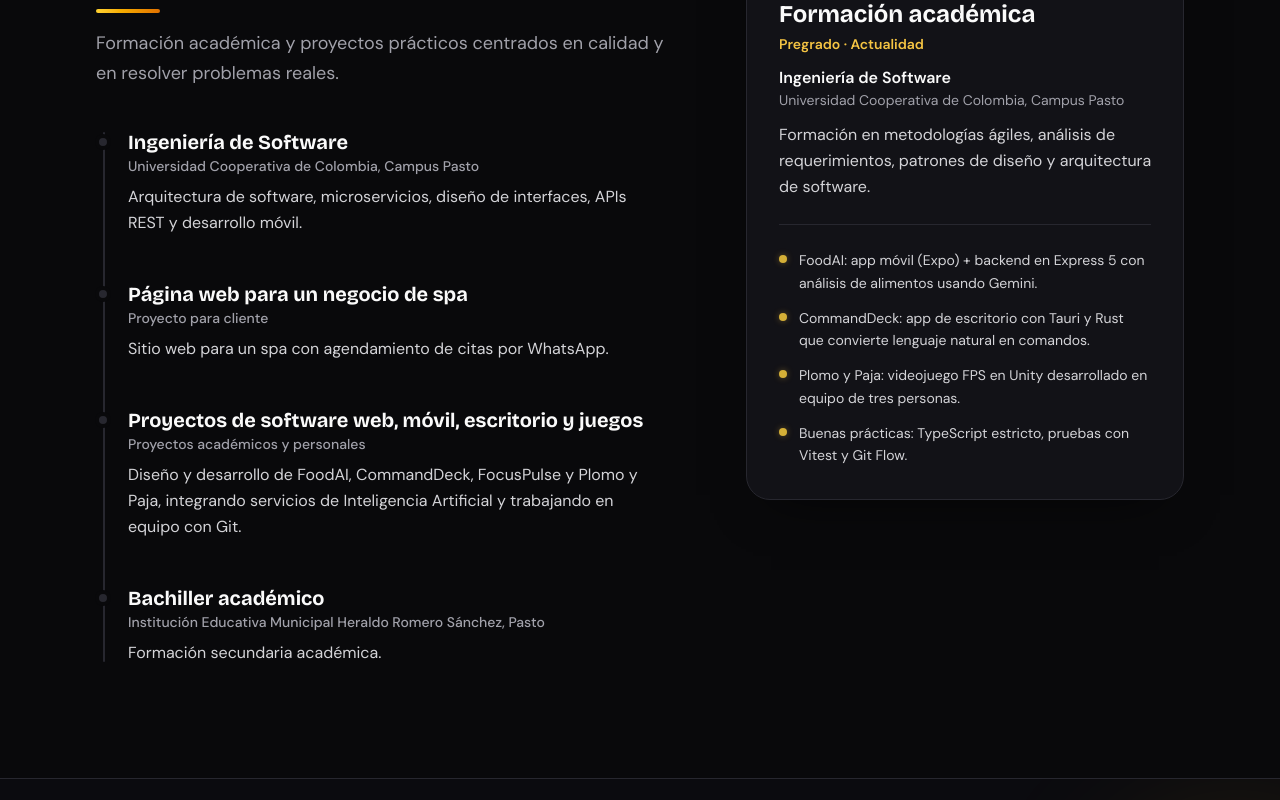
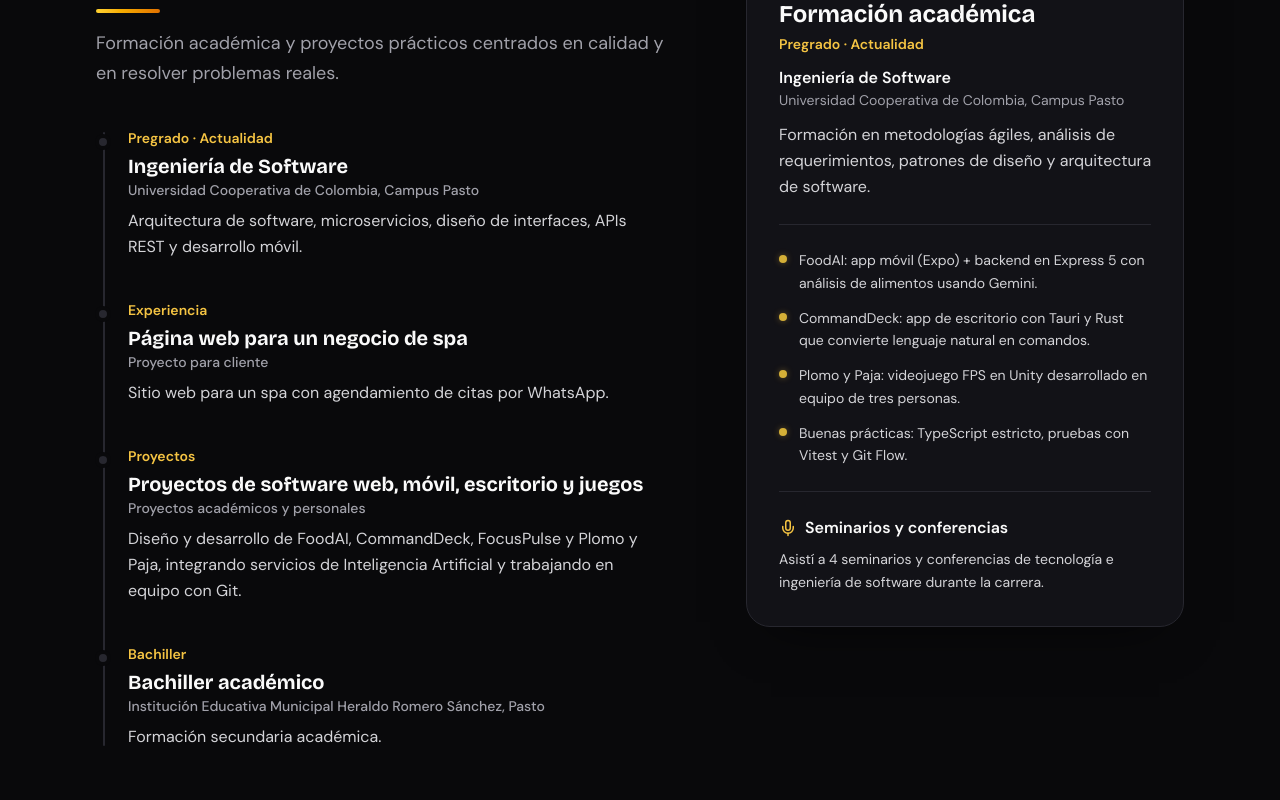
Before and after one commit to AndrxsS9/Portafolio, a Next.js app: page / in a window 1280 px wide. Shown: the part 5640-6440 px from the top of the page. Built offline with nearby package versions, Linux system fonts and the light colour scheme.

Commit message:
feat: trayectoria sin fechas con bachillerato, proyecto del spa y seminarios

```diff
--- a/components/Experience.tsx
+++ b/components/Experience.tsx
@@ -1,7 +1,7 @@
 "use client";
 
 import { useEffect, useRef, useState } from "react";
-import { GraduationCap } from "lucide-react";
+import { GraduationCap, Mic } from "lucide-react";
 import { profileText } from "@/data/profile";
 import { usePrefs } from "@/components/Preferences";
 import Reveal from "@/components/Reveal";
@@ -34,7 +34,7 @@ export default function Experience() {
   }, []);
 
   return (
-    <section id="experience" className="section border-t border-line bg-bg">
+    <section id="experience" className="section border-t border-line veil">
       <div className="wrap grid gap-14 lg:grid-cols-[1.3fr_1fr] lg:gap-20">
         <div className="min-w-0">
           <SectionHeading eyebrow={t.experience.eyebrow} title={t.experience.title} accent={t.experience.titleAccent} intro={t.experience.intro} />
@@ -56,7 +56,7 @@ export default function Experience() {
                       reached ? "scale-110 bg-accent-strong shadow-[0_0_12px_var(--glow)]" : "bg-line"
                     }`}
                   />
-                  <p className="text-sm font-semibold text-accent">{item.period}</p>
+                  <p className="text-sm font-semibold text-accent">{item.label}</p>
                   <h3 className="mt-1 font-display text-lg font-bold text-fg sm:text-xl">{item.title}</h3>
                   <p className="text-sm font-medium text-muted">{item.place}</p>
                   <p className="mt-2 leading-relaxed text-fg-soft">{item.text}</p>
@@ -85,6 +85,14 @@ export default function Experience() {
                 </Reveal>
               ))}
             </ul>
+
+            <Reveal variant="left" delay={250 + p.achievements.length * 90} className="mt-6 border-t border-line pt-6">
+              <h4 className="flex items-center gap-2 font-semibold text-fg">
+                <Mic size={18} className="shrink-0 text-accent" />
+                {t.experience.seminars}
+              </h4>
+              <p className="mt-2 text-sm leading-relaxed text-fg-soft">{p.seminars}</p>
+            </Reveal>
           </TiltCard>
         </Reveal>
       </div>
```
